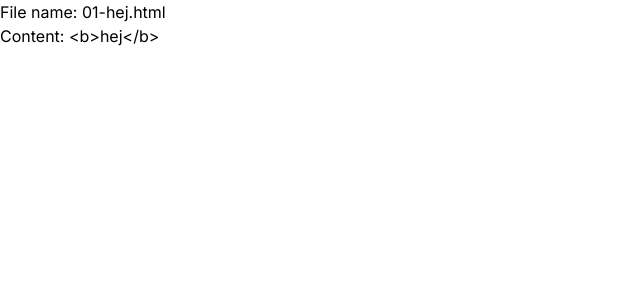
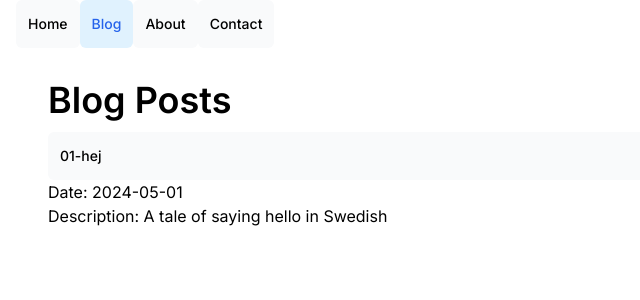
Before and after one commit to RykZee/md-blog-gen, a Next.js app: page /blog in a window 1280 px wide. Shown: the top 300 px of the page, without its empty margins (0-640 px from the left). Built offline with nearby package versions, Linux system fonts and the light colour scheme.

Commit message:
blog posts contain a meta.json file describing other attributes about the blog post

```diff
--- a/app/blog/[id]/page.tsx
+++ b/app/blog/[id]/page.tsx
@@ -8,7 +8,7 @@ export default function Page({ params }: { params: { id: string } }) {
 
   return (
     <div>
-      <h1>{params.id}</h1>
+      <h1 className="mb-3 text-4xl font-semibold">{params.id}</h1>
       <div
         className="text-black dark:text-slate-400"
         dangerouslySetInnerHTML={{ __html: content }}
--- a/app/blog/[id]/layout.tsx
+++ b/app/blog/layout.tsx
@@ -3,10 +3,9 @@ import Navbar from "@/app/ui/home/navbar";
 export default function Layout({ children }: { children: React.ReactNode }) {
   return (
     <div className="flex v-screen flex-row md:flex-col md:overflow-hidden">
-      <div className="">
-        <Navbar />
+      <div className="flex-grow pt-3 md:overflow-y-auto md:px-12 md:py-20">
+        {children}
       </div>
-      <div className="flex-grow p-6 md:overflow-y-auto md:p-12">{children}</div>
     </div>
   );
 }
--- a/app/blog/page.tsx
+++ b/app/blog/page.tsx
@@ -1,27 +1,63 @@
 import path from "path";
 import * as fs from "fs";
+import Link from "next/link";
+import clsx from "clsx";
 
 export default function Page() {
   const postsDirectory = path.join(process.cwd(), "app/posts");
   const allPosts = fs.readdirSync(postsDirectory);
-  const data = allPosts.map((fileName) => {
+  const data = allPosts
+    .filter((fileName) => fileName.endsWith(".html"))
+    .map((fileName) => {
       const fullPath = path.join(postsDirectory, fileName);
       const content = fs.readFileSync(fullPath, "utf-8");
 
+      const fileNameWithoutExtension = fileName.replace(".html", "");
+      const metaDataPromise = fs.readFileSync(
+        `${postsDirectory}/${fileNameWithoutExtension}-meta.json`,
+        "utf-8"
+      );
+      const { date, description } = JSON.parse(metaDataPromise);
+
       return {
         fileName,
+        fileNameWithoutExtension,
+        date,
+        description,
         content,
       };
     });
 
   return (
     <div>
+      <h1 className="mb-3 text-4xl font-semibold">Blog Posts</h1>
       <ul>
         {data.map(
-          ({ fileName, content }: { fileName: string; content: string }) => (
+          ({
+            fileName,
+            fileNameWithoutExtension,
+            date,
+            description,
+            content,
+          }: {
+            fileName: string;
+            fileNameWithoutExtension: string;
+            date: string;
+            description: string;
+            content: string;
+          }) => (
             <li key={fileName}>
-              File name: {fileName}
-              <p>Content: {content}</p>
+              <Link
+                key={fileName}
+                href={`/blog/${fileNameWithoutExtension}`}
+                className={clsx(
+                  "flex h-[48px] grow items-center justify-center gap-2 rounded-md bg-gray-50 p-3 text-sm font-medium hover:bg-sky-100 hover:text-blue-600 md:flex-none md:justify-start md:p-2 md:px-3"
+                )}
+              >
+                {fileNameWithoutExtension}
+              </Link>
+              <p>Date: {date}</p>
+              <p>Description: {description}</p>
             </li>
           )
         )}
--- a/app/layout.tsx
+++ b/app/layout.tsx
@@ -1,5 +1,6 @@
 import type { Metadata } from "next";
 import { Inter } from "next/font/google";
+import Navbar from "./ui/home/navbar";
 import "./globals.css";
 
 const inter = Inter({ subsets: ["latin"] });
@@ -16,7 +17,10 @@ export default function RootLayout({
 }>) {
   return (
     <html lang="en">
-      <body className={inter.className}>{children}</body>
+      <body className={inter.className}>
+        <Navbar />
+        {children}
+      </body>
     </html>
   );
 }
--- /dev/null
+++ b/app/posts/01-hej-meta.json
@@ -0,0 +1,4 @@
+{
+  "date": "2024-05-01",
+  "description": "A tale of saying hello in Swedish"
+}
--- /dev/null
+++ b/app/posts/02-hello-meta.json
@@ -0,0 +1,4 @@
+{
+  "date": "2024-05-02",
+  "description": "A tale of saying hello in English"
+}
```
Lines whose indentation alone changed are shown as unchanged.
